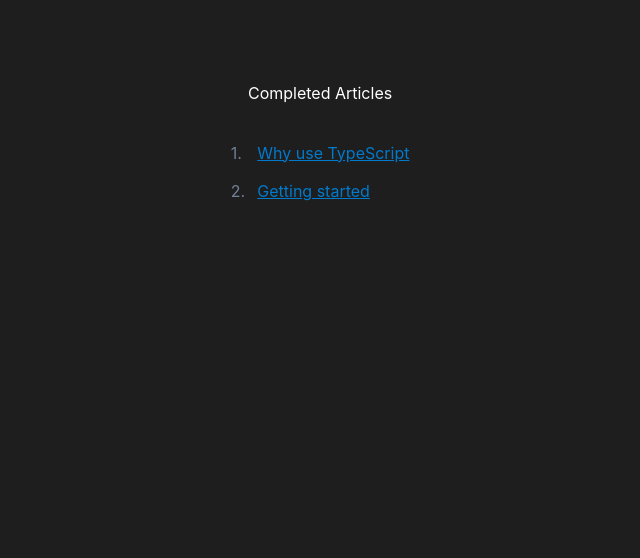
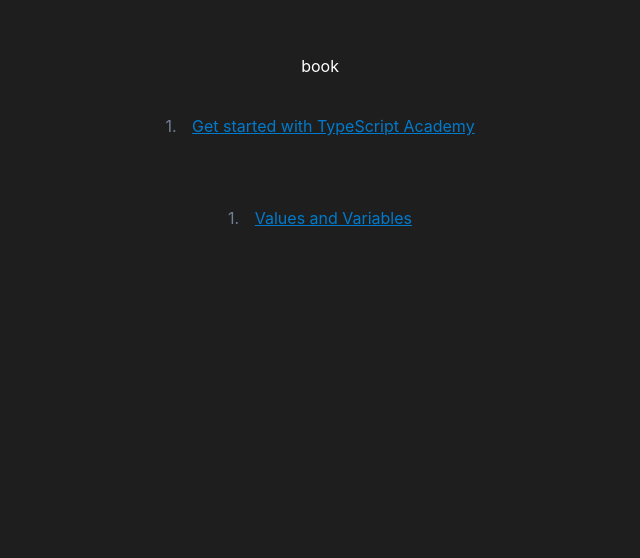
Before and after one commit to grom-brindal/typescript-academy, a Next.js app: page / in a window 1280 px wide. Shown: the part 242-800 px from the top of the page, without its empty margins (208-848 px from the left). Built offline with nearby package versions, Linux system fonts and the light colour scheme; what @tailwindcss/custom-forms would draw is missing.

Commit message:
Update index.js

```diff
--- a/pages/index.js
+++ b/pages/index.js
@@ -7,16 +7,28 @@
   return (
     <div className="prose">
       <div className={styles.container}>
-        Completed Articles
+        book
+        <ol>
+          <Link href="/book/getting-started">
+            <li>
+              <a>Get started with TypeScript Academy</a>
+            </li>
+          </Link>
+        </ol>
+        <ol>
+          <Link href="/book/variables">
+            <li>
+              <a>Values and Variables</a>
+            </li>
+          </Link>
+        </ol>
+      </div>
+      <div className={styles.container}>
+        Articles
         <ol>
           <Link href="/WhyTypeScript">
             <li>
               <a>Why use TypeScript</a>
-            </li>
-          </Link>
-          <Link href="/JSTSbook/getting-started">
-            <li>
-              <a>Getting started</a>
             </li>
           </Link>
         </ol>
```
